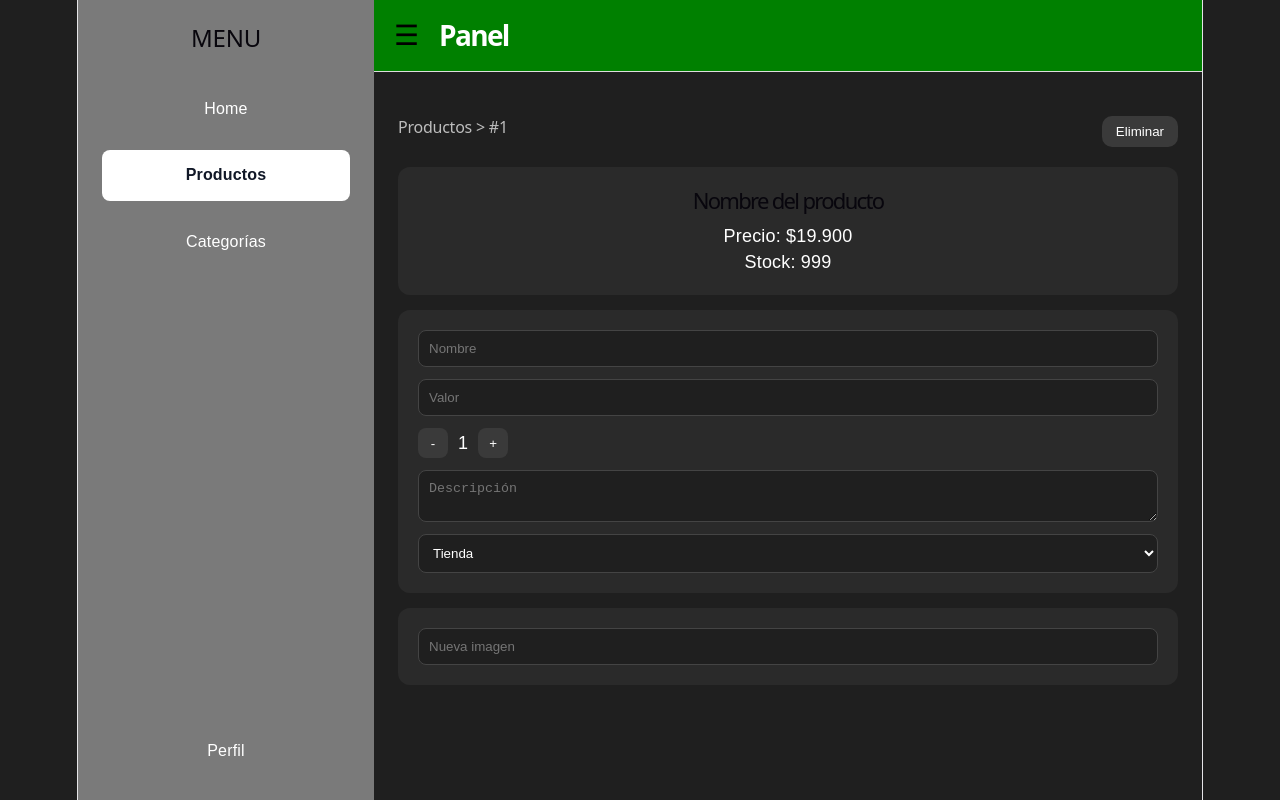
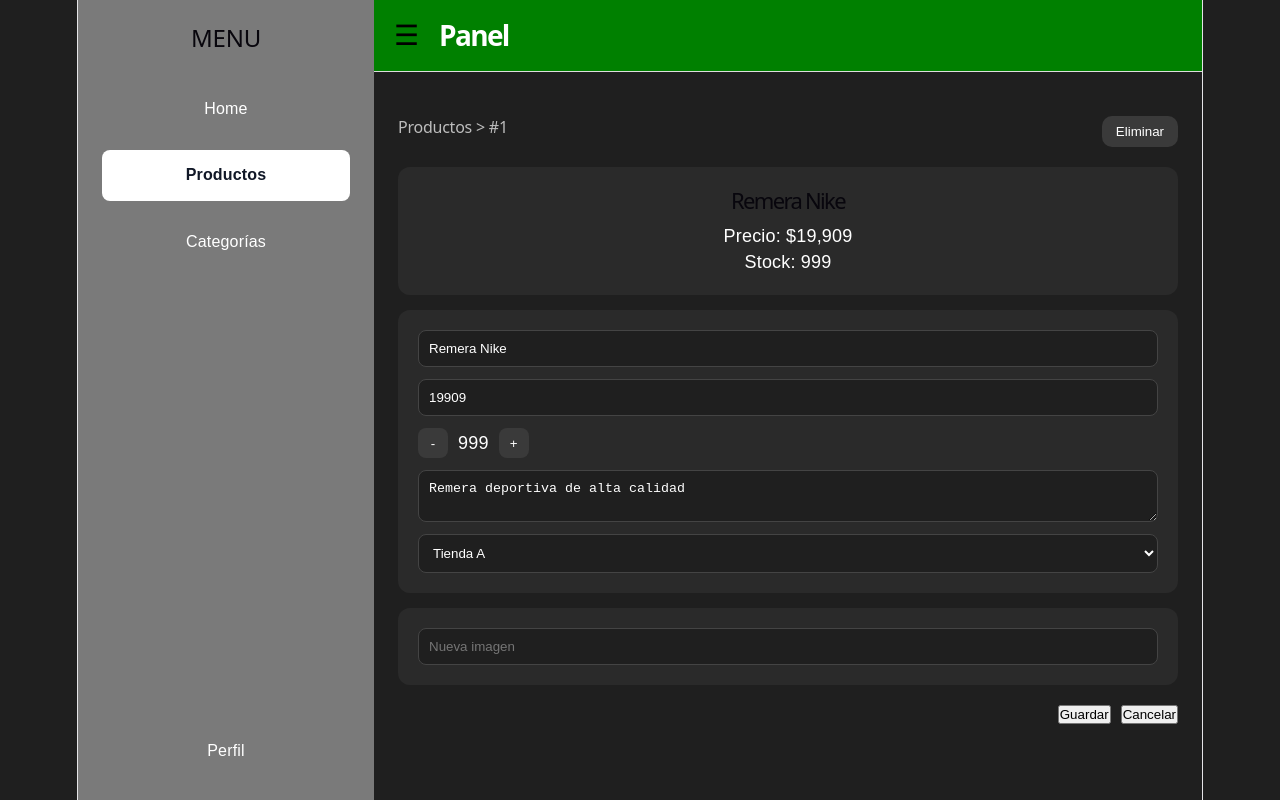
Before and after one commit to thomasss070/Dashboard_e-commerce, a React (Vite) app: page /products/1 in a window 1280 px wide. Built offline with nearby package versions, Linux system fonts and the light colour scheme.

Commit message:
User Story 8...

```diff
--- /dev/null
+++ b/src/data/productsprueba.js
@@ -0,0 +1,5 @@
+export const products = [
+  { id: 1, name: "Remera Nike", category: "Ropa", price: 19909, stock: 999, description: "Remera deportiva de alta calidad", images: ["image1.jpg", "image2.jpg"] },
+  { id: 2, name: "Zapatillas Adidas", category: "Calzado", price: 29900, stock: 500, description: "Zapatillas deportivas de alta calidad", images: ["image3.jpg", "image4.jpg"] },
+  { id: 3, name: "Campera North Face", category: "Ropa", price: 49900, stock: 200, description: "Campera impermeable para actividades al aire libre", images: ["image5.jpg", "image6.jpg"] }
+];
--- a/src/pages/products/productslist/productslist.jsx
+++ b/src/pages/products/productslist/productslist.jsx
@@ -1,31 +1,18 @@
-import React, { useEffect, useState } from 'react';
-import { useNavigate } from 'react-router-dom';
-import './productslist.css';
+import React, { useState } from "react";
+import { useNavigate } from "react-router-dom";
+import "./productslist.css";
+import { products as initialProducts } from "../../../data/productsprueba.js";
 
 function ProductsList() {
-
   const navigate = useNavigate();
 
-  const [products, setProducts] = useState([]);
+  const [products, setProducts] = useState(initialProducts);
   const [search, setSearch] = useState("");
 
-  useEffect(() => {
-
-    const fakeProducts = [
-      { id: 1, name: "Remera Nike", category: "Ropa" },
-      { id: 2, name: "Zapatillas Adidas", category: "Calzado" },
-      { id: 3, name: "Campera North Face", category: "Ropa" }
-    ];
-
-    setProducts(fakeProducts);
-
-  }, []);
-
-  // 🔥 FILTRO BIEN HECHO (AQUÍ VA)
-  const filteredProducts = products.filter(product =>
-    product.name.toLowerCase().includes(search.toLowerCase()) ||
-    product.category.toLowerCase().includes(search.toLowerCase())
-
+  const filteredProducts = products.filter(
+    (product) =>
+      product.name.toLowerCase().includes(search.toLowerCase()) ||
+      product.category.toLowerCase().includes(search.toLowerCase())
   );
 
   return (
--- a/src/pages/products/productsviews/productviews.css
+++ b/src/pages/products/productsviews/productviews.css
@@ -96,3 +96,11 @@ div {
   padding: 10px;
   border-radius: 8px;
 }
+
+/* BOTONES DE ACCIÓN */
+.action-buttons {
+  display: flex;
+  justify-content: flex-end;
+  gap: 10px;
+  margin-top: 20px;
+}
--- a/src/pages/products/productsviews/productviews.jsx
+++ b/src/pages/products/productsviews/productviews.jsx
@@ -1,12 +1,33 @@
-import React from 'react';
+import React, { useState } from 'react';
 import { useParams, useNavigate } from 'react-router-dom';
 import './productviews.css';
+import { products } from '../../../data/productsprueba.js';
 
 function ProductView() {
 
   const { id } = useParams();
   const navigate = useNavigate();
 
+  const product = products.find((p) => p.id === Number(id));
+
+  const [formData, setFormData] = useState({
+  name: product.name,
+  price: product.price,
+  stock: product.stock,
+  description: product.description,
+  store: product.store,
+  });
+
+  const handleChange = (e) => {
+  setFormData({
+    ...formData,
+    [e.target.name]: e.target.value,
+    });
+  };
+
+  if (!product) {
+    return <h2>Producto no encontrado.</h2>;
+  }
   return (
     <div>
 
@@ -26,27 +47,69 @@ function ProductView() {
 
       {/* INFO PRODUCTO */}
       <div className="product-info">
-        <h1>Nombre del producto</h1>
-        <p>Precio: $19.900</p>
-        <p>Stock: 999</p>
+        <h1>{product.name}</h1>
+        <p>Precio: ${product.price.toLocaleString()}</p>
+        <p>Stock: {product.stock}</p>
       </div>
 
       {/* FORM */}
       <div className="form">
 
-        <input placeholder="Nombre" />
-        <input placeholder="Valor" />
+        <input
+          name="name"
+          value={formData.name}
+          onChange={handleChange}
+          placeholder="Nombre"
+        />
+
+        <input
+          name="price"
+          type="number"
+          value={formData.price}
+          onChange={handleChange}
+          placeholder="Valor"
+        />
 
         <div className="stock">
-          <button>-</button>
-          <span>1</span>
-          <button>+</button>
+          <button
+            onClick={() =>
+              setFormData({
+                ...formData,
+                stock: Math.max(0, formData.stock - 1),
+              })
+            }
+          >
+            -
+          </button>
+
+          <span>{formData.stock}</span>
+
+          <button
+            onClick={() =>
+              setFormData({
+                ...formData,
+                stock: formData.stock + 1,
+              })
+            }
+            >
+            +
+          </button>
         </div>
 
-        <textarea placeholder="Descripción" />
+        <textarea
+          name="description"
+          value={formData.description}
+          onChange={handleChange}
+          placeholder="Descripción"
+        />
 
-        <select>
-          <option>Tienda</option>
+        <select
+          name="store"
+          value={formData.store}
+          onChange={handleChange}
+        >
+          <option value="Tienda A">Tienda A</option>
+          <option value="Tienda B">Tienda B</option>
         </select>
 
       </div>
@@ -56,8 +119,20 @@ function ProductView() {
         <input placeholder="Nueva imagen" />
       </div>
 
+       {/* BOTONES DE ACCIÓN */}
+    <div className="action-buttons">
+    <button className="save-btn">Guardar</button>
+    <button className="cancel-btn" onClick={() => navigate("/products")}>
+      Cancelar
+    </button>
     </div>
+
+    </div>
+
   );
+
+
+
 }
 
 export default ProductView;
```
Also changed, not shown: src/App.jsx (line endings or trailing spaces).
